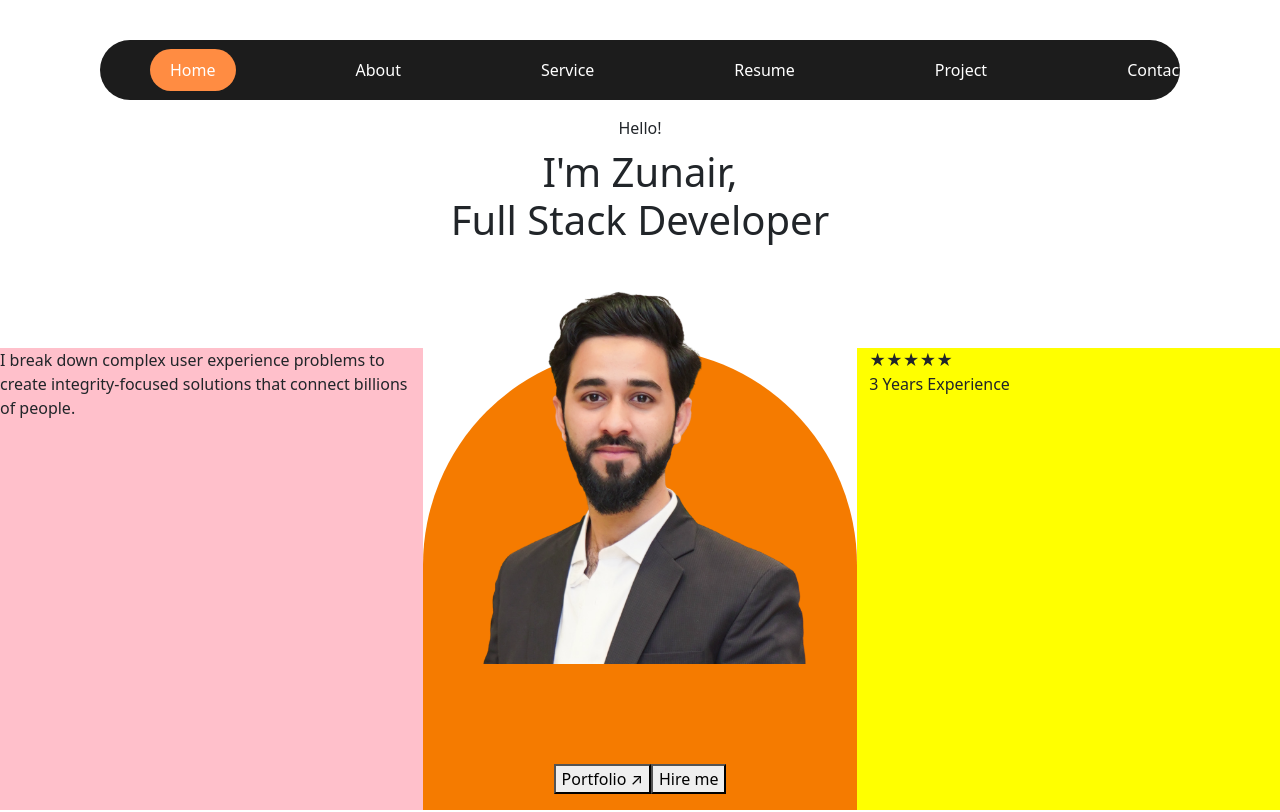
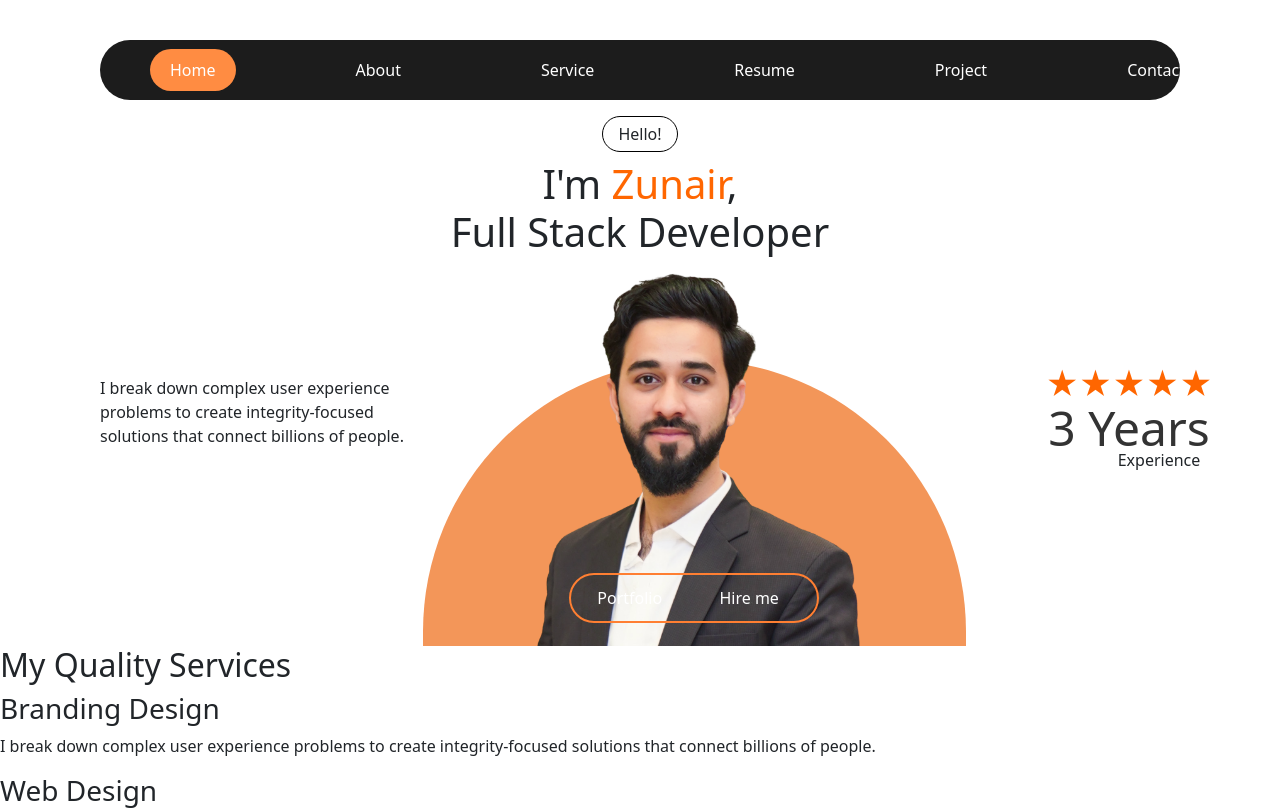
Before and after one commit to Zunairzz/Porfolio, a React (Create React App) app in the folder frontend/: page / in a window 1280 px wide. Shown: the top 812 px of the page. Built offline with nearby package versions, Linux system fonts and the light colour scheme.

Commit message:
some new changing

```diff
--- a/frontend/src/css/Profile.css
+++ b/frontend/src/css/Profile.css
@@ -72,7 +72,7 @@
     position: relative;
     width: 500px; /* Adjust size as needed */
     height: auto; /* Half the height for half-circle effect */
-    background-color: #f57b00; /* Orange color */
+    background-color: #f39659; /* Orange color */
     border-top-left-radius: 300px;  /* Half-circle effect */
     border-top-right-radius: 300px; /* Half-circle effect */
     z-index: 1;
@@ -80,7 +80,7 @@
 
 .profile-pic {
     position: relative;
-    top: -100px;
+    top: -130px;
     left: -20px;
     right: 0;
     width: 600px;
@@ -88,7 +88,75 @@
     /*object-fit: cover;*/
 }
 
-/*!* Position the buttons below the image *!*/
+.combined-button {
+    border-radius: 30px;
+    font-size: 16px;
+    cursor: pointer;
+    background: transparent;
+    display: flex;
+    align-items: center;
+    justify-content: center;
+    position: relative;
+    width: 250px;
+    transition: all 0.3s ease;
+    border: 2px solid #ff7f32;
+}
+
+.button-content {
+    display: flex;
+    width: 100%;
+    justify-content: space-between;
+    align-items: center;
+}
+
+.left, .right {
+    padding: 10px 20px;
+    display: flex;
+    align-items: center;
+    justify-content: center;
+    border-radius: 30px;
+    transition: all 0.3s ease;
+    background: transparent;
+    color: white;
+}
+
+
+/* Hover effect for "Portfolio" */
+.left:hover {
+    background-color: #ff7f32;
+}
+
+/* Hover effect for "Hire me" and make "Portfolio" transparent */
+.right:hover .arrow {
+    opacity: 1;
+}
+
+.right:hover {
+    background-color: #ff7f32;
+    color: white;
+}
+/* Show arrow on hover for Portfolio */
+.left .arrow {
+    opacity: 0;
+    transition: opacity 0.3s ease;
+}
+
+.right .arrow {
+    opacity: 0;
+    transition: opacity 0.3s ease;
+}
+
+/* On hover over Portfolio, hide "Hire me" arrow */
+.left:hover .arrow {
+    opacity: 1;
+}
+
+.right:hover .arrow {
+    opacity: 1;
+}
+
+
+/*!* Position the buttons below he image *!*/
 /*.profile-buttons {*/
 /*    margin-top: 100px; !* Adjust the spacing between the image and the buttons *!*/
 /*    display: flex;*/
--- a/frontend/src/pages/Profile.js
+++ b/frontend/src/pages/Profile.js
@@ -9,24 +9,26 @@ const Profile = () => {
             <Row className="d-flex justify-content-center align-items-center">
                 <Col className="d-flex justify-content-center align-items-center">
                     <div className="text-center p-3">
-                        <div className="hello-badge">Hello!</div>
+                        <div style={{ border:"1px solid black", borderRadius: '20px',display: 'inline-block',padding: '5px 15px',fontWeight:'500' }}>
+                            Hello!
+                        </div>
                         <h1 className="profile-name mt-2">
-                            I'm <span className="highlight-name">Zunair</span>,<br/>
+                            I'm <span style={{color:'#ff6600'}}>Zunair</span>,<br/>
                             Full Stack Developer
                         </h1>
                     </div>
                 </Col>
             </Row>
             <Row style={{marginTop:"5rem"}}>
-                <Col xl={4} lg={4} md={4} className="d-flex" style={{backgroundColor: "pink"}}>
-                    <div className="profile-quote">
+                <Col xl={4} lg={4} md={4} className="d-flex" style={{  height: "286px"}}>
+                    <div className="profile-quote mt-3" style={{paddingLeft:"100px"}}>
                         <blockquote>
                             I break down complex user experience problems to create integrity-focused
                             solutions that connect billions of people.
                         </blockquote>
                     </div>
                 </Col>
-                <Col xl={4} lg={4} md={4} className="profile-background">
+                <Col xl={5} lg={5} md={5} className="profile-background " style={{ height: "286px"}}>
                     <Card className="d-flex justify-content-center align-items-center bg-transparent border-0">
                         <CardBody>
                             <img
@@ -34,18 +36,27 @@ const Profile = () => {
                                 alt="Sample"
                                 src={zuni}
                             />
-                            <div className="d-flex justify-content-center align-items-center">
-                                <button className="portfolio-button">Portfolio ↗</button>
-                                <button className="hireme-button">Hire me</button>
+                            <div className="d-flex justify-content-center align-items-center position-absolute"
+                                 style={{top: '55%', left: '50%', transform: 'translate(-50%, -50%)'}}>
+                                <button className="combined-button">
+                                    <div className="button-content">
+                                        <span className="left">Portfolio<span className="arrow"> ↗</span></span>
+                                        <span className="right">Hire me<span className="arrow"> ↗</span></span>
+                                    </div>
+                                </button>
                             </div>
                         </CardBody>
                     </Card>
                 </Col>
-                <Col xl={4} lg={4} md={4} style={{backgroundColor: "yellow"}}>
-                    <div className="profile-experience">
-                        <div className="stars">★★★★★</div>
-                        <div className="experience-years">3 Years Experience</div>
+                <Col xl={3} lg={3} md={3} style={{ height: "286px"}}>
+                    <div className=" text-center" style={{marginBottom: '-5rem'}}>
+                        <div style={{fontSize: '2rem', color: '#ff6600', marginBottom: '-1rem'}}>★★★★★</div>
+                        <div style={{fontSize: '3rem', fontWeight: '500', color: '#333', marginBottom: '-1rem'}}>3
+                            Years
+                        </div>
+                        <div style={{fontSize: '1rem', paddingLeft: "60px"}}>Experience</div>
                     </div>
+
                 </Col>
 
             </Row>
```
